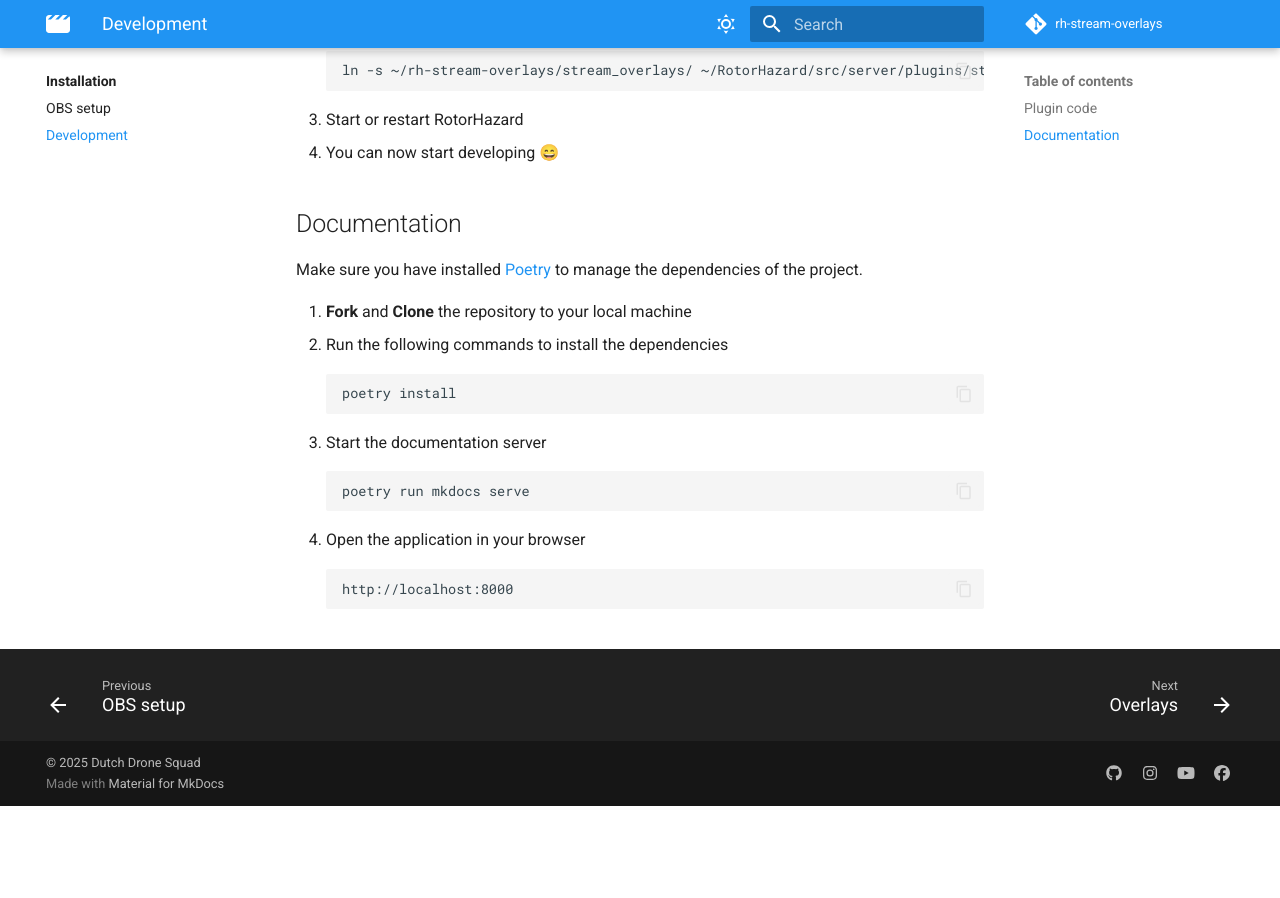
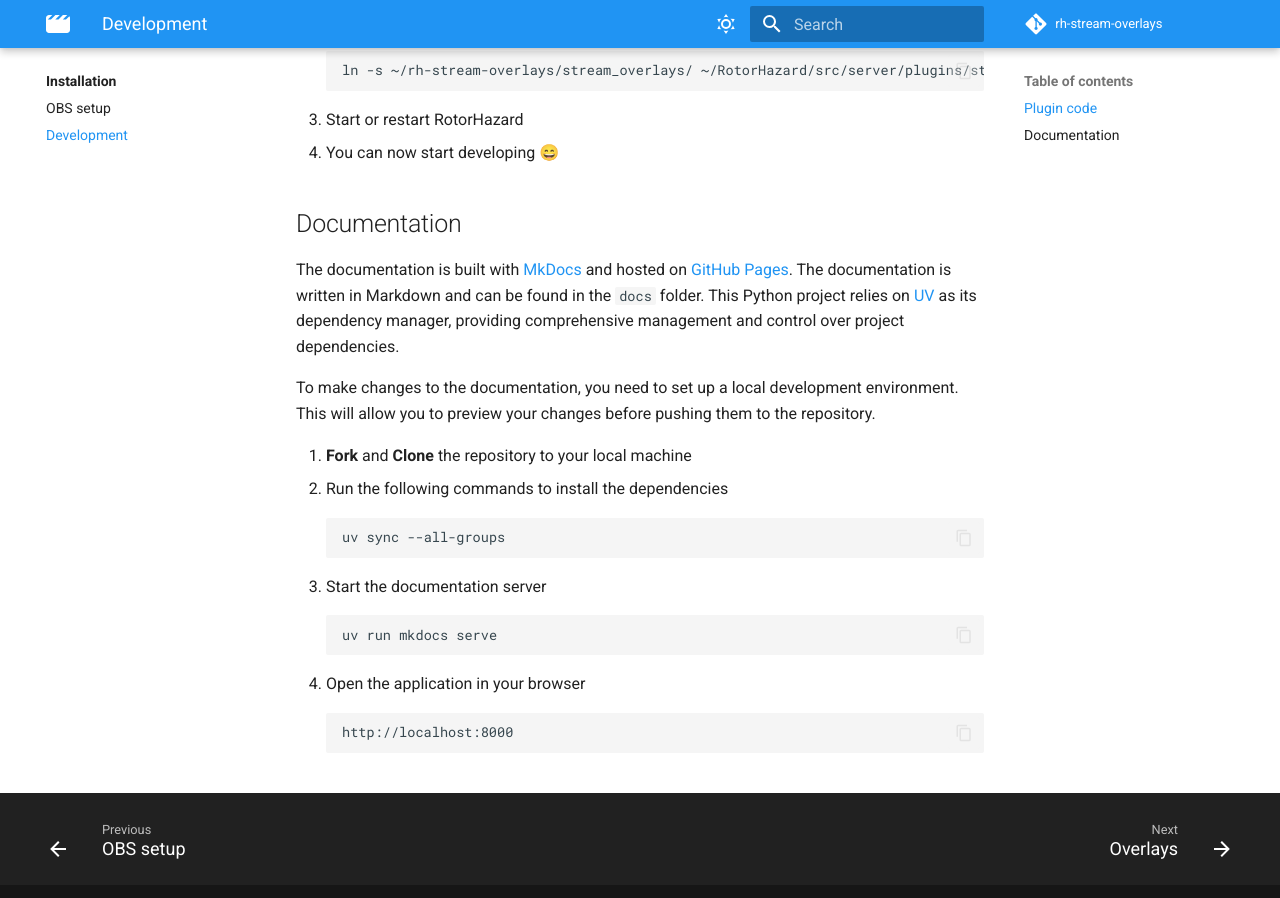
Before and after one commit to dutchdronesquad/rh-stream-overlays, an MkDocs documentation site: the page built from docs/installation/development.md, in a window 1280 px wide and 900 px high, scrolled down 527 px. Built offline with MkDocs 1.6.1 and Material for MkDocs 9.7.7, drawn with Linux system fonts in a browser that asks for light colours; comment, search, counter and statistics services are not loaded; before the commit the page ends 1333 px from its top, so only the background shows below that.

Commit message:
Replace Poetry with UV as the dependency manager in documentation and setup instructions

````diff
--- a/docs/installation/development.md
+++ b/docs/installation/development.md
@@ -22,17 +22,19 @@
 
 ## Documentation
 
-Make sure you have installed [Poetry](https://python-poetry.org/docs/#installation) to manage the dependencies of the project.
+The documentation is built with [MkDocs](https://www.mkdocs.org/) and hosted on [GitHub Pages](https://pages.github.com/). The documentation is written in Markdown and can be found in the `docs` folder. This Python project relies on [UV](https://docs.astral.sh/uv/) as its dependency manager, providing comprehensive management and control over project dependencies.
+
+To make changes to the documentation, you need to set up a local development environment. This will allow you to preview your changes before pushing them to the repository.
 
 1. **Fork** and **Clone** the repository to your local machine
 2. Run the following commands to install the dependencies
 ```bash
-poetry install
+uv sync --all-groups
 ```
 
 3. Start the documentation server
 ```bash
-poetry run mkdocs serve
+uv run mkdocs serve
 ```
 
 4. Open the application in your browser
````
Also changed, not shown: README.md (+22 -15 lines).
